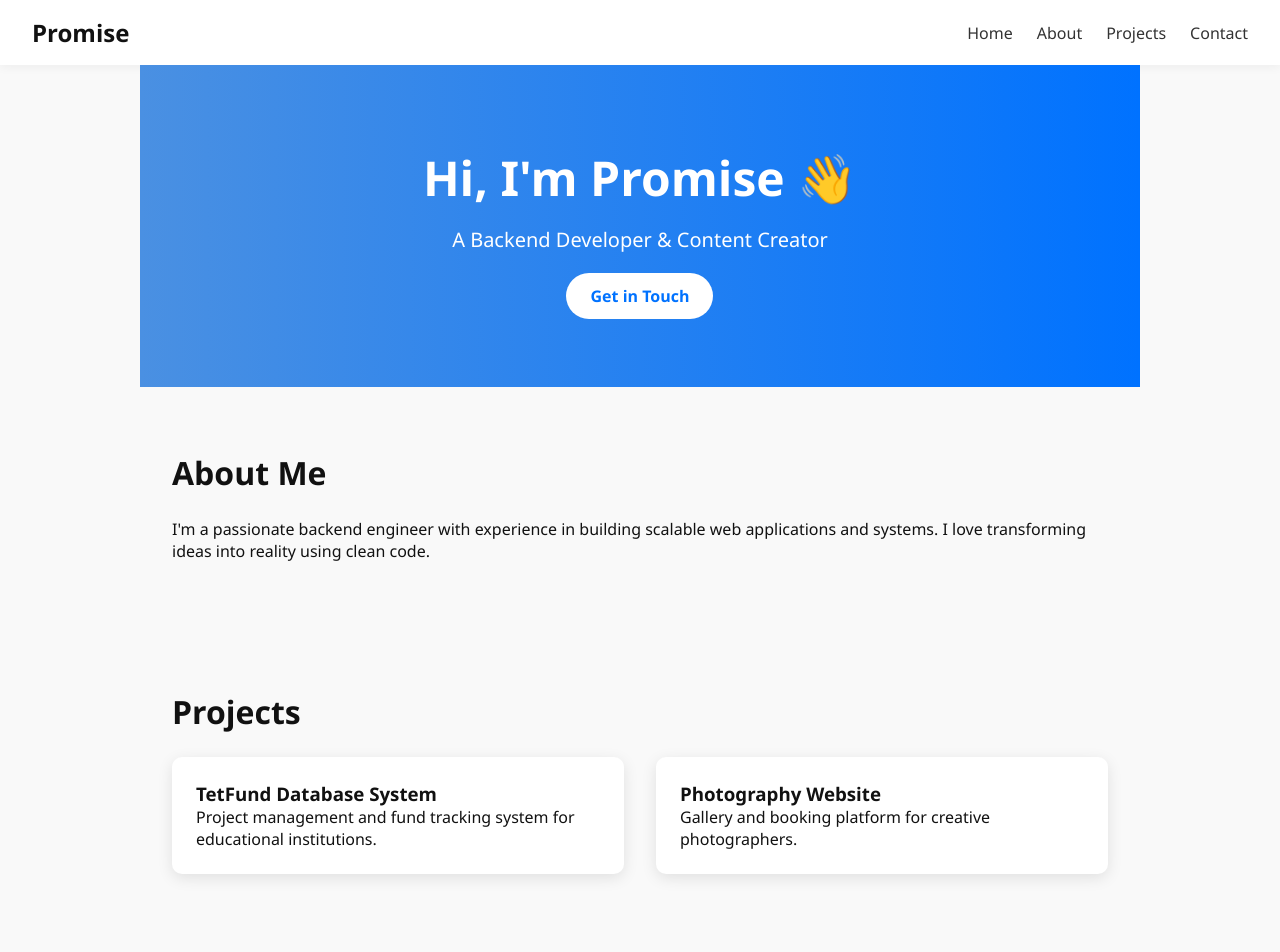
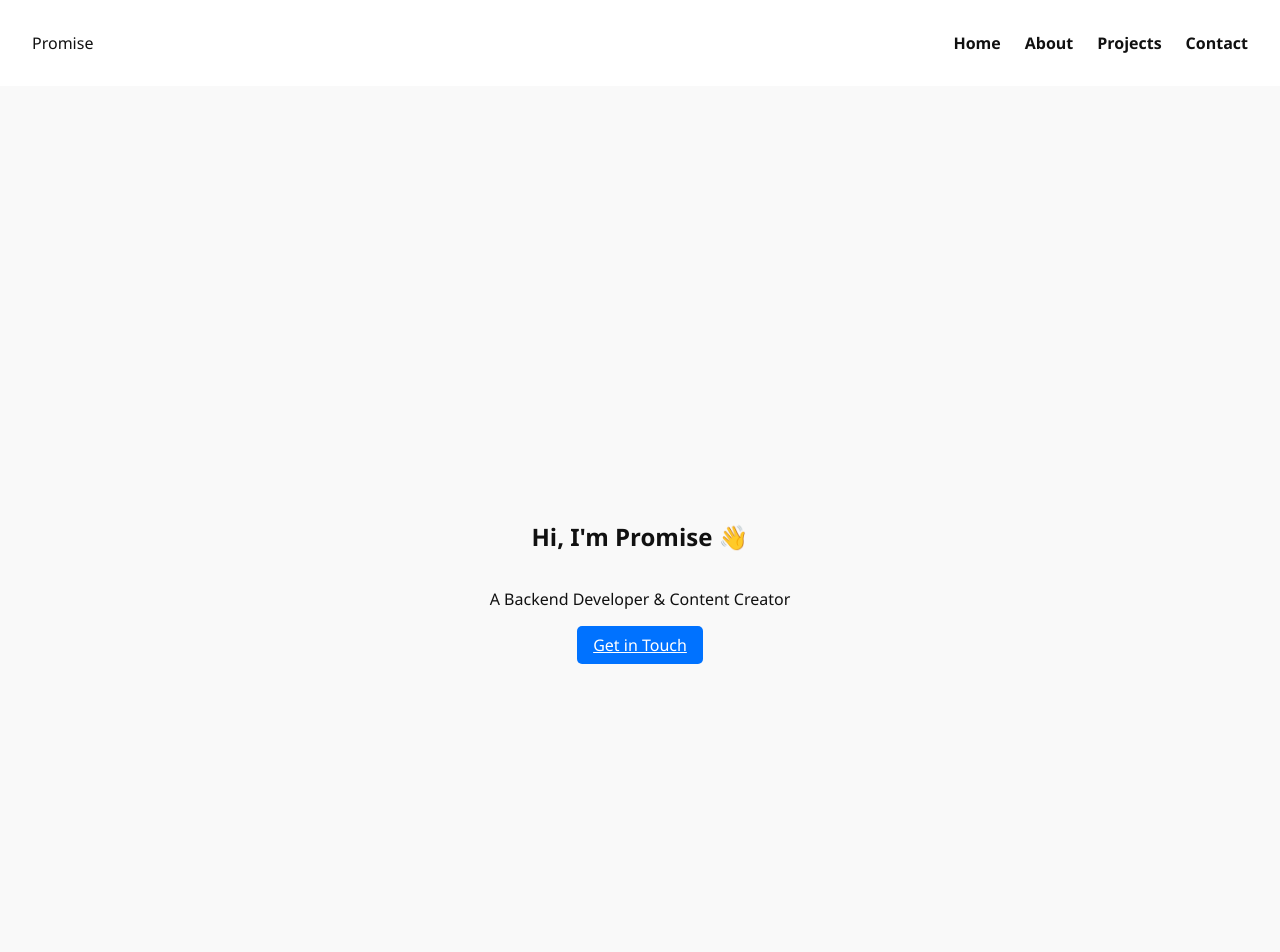
Before and after one commit to PromiseChikwendu/Portfolio, a plain HTML site: page index.html in a window 1280 px wide. Shown: the top 952 px of the page. Drawn offline with Linux system fonts and the light colour scheme.

Commit message:
Update style.css

```diff
--- a/style.css
+++ b/style.css
@@ -1,30 +1,37 @@
-/* Base Reset */
-* {
-  margin: 0;
-  padding: 0;
-  box-sizing: border-box;
+/* style.css */
+
+:root {
+  --bg-color: #f9f9f9;
+  --text-color: #111;
+  --card-bg: #fff;
+  --btn-bg: #0072ff;
+  --btn-text: white;
 }
 
-html, body {
+body {
+  margin: 0;
   font-family: 'Segoe UI', sans-serif;
-  scroll-behavior: smooth;
-  background-color: #f9f9f9;
-  color: #111;
+  background-color: var(--bg-color);
+  color: var(--text-color);
+  transition: background-color 0.3s, color 0.3s;
 }
 
-/* Navbar */
+body.dark {
+  --bg-color: #121212;
+  --text-color: #e0e0e0;
+  --card-bg: #1f1f1f;
+  --btn-bg: #4a90e2;
+}
+
 .navbar {
   display: flex;
   justify-content: space-between;
   align-items: center;
   padding: 1rem 2rem;
-  background-color: white;
-  box-shadow: 0 2px 10px rgba(0,0,0,0.05);
-}
-
-.navbar .logo {
-  font-weight: bold;
-  font-size: 1.5rem;
+  background: var(--card-bg);
+  position: sticky;
+  top: 0;
+  z-index: 1000;
 }
 
 .nav-links {
@@ -33,74 +40,50 @@ html, body {
   gap: 1.5rem;
 }
 
-.nav-links li a {
+.nav-links a {
   text-decoration: none;
-  color: #333;
-  font-weight: 500;
-}
-
-/* Hero Section */
-#hero {
-  display: flex;
-  justify-content: center;
-  align-items: center;
-  padding: 5rem 2rem;
-  background: linear-gradient(to right, #4a90e2, #0072ff);
-  color: white;
-  text-align: center;
-}
-
-.hero-content h1 {
-  font-size: 3rem;
-  margin-bottom: 1rem;
-}
-
-.hero-content p {
-  font-size: 1.25rem;
-  margin-bottom: 2rem;
+  color: var(--text-color);
+  font-weight: bold;
 }
 
 .btn-primary {
-  padding: 0.75rem 1.5rem;
-  background: white;
-  color: #0072ff;
-  text-decoration: none;
-  font-weight: bold;
-  border-radius: 30px;
-  transition: background 0.3s;
+  background: var(--btn-bg);
+  color: var(--btn-text);
+  padding: 0.5rem 1rem;
+  border: none;
+  cursor: pointer;
+  border-radius: 5px;
 }
 
-.btn-primary:hover {
-  background: #e2e2e2;
+.hero-content {
+  height: 100vh;
+  display: flex;
+  flex-direction: column;
+  justify-content: center;
+  align-items: center;
+  text-align: center;
+  padding: 2rem;
 }
 
-/* Sections */
 section {
   padding: 4rem 2rem;
-  max-width: 1000px;
-  margin: auto;
+  max-width: 900px;
+  margin: 0 auto;
 }
 
-h2 {
-  font-size: 2rem;
-  margin-bottom: 1.5rem;
-}
-
-/* Projects */
 .project-list {
   display: grid;
-  grid-template-columns: 1fr 1fr;
-  gap: 2rem;
+  grid-template-columns: repeat(auto-fit, minmax(250px, 1fr));
+  gap: 1.5rem;
 }
 
 .project-card {
-  background: white;
+  background: var(--card-bg);
   padding: 1.5rem;
   border-radius: 10px;
-  box-shadow: 0 4px 15px rgba(0,0,0,0.1);
+  box-shadow: 0 4px 8px rgba(0, 0, 0, 0.1);
 }
 
-/* Contact Form */
 .contact-form {
   display: flex;
   flex-direction: column;
@@ -109,42 +92,29 @@ h2 {
 
 .contact-form input,
 .contact-form textarea {
-  padding: 1rem;
+  padding: 0.75rem;
   border: 1px solid #ccc;
-  border-radius: 8px;
-  font-size: 1rem;
+  border-radius: 5px;
+  background: var(--card-bg);
+  color: var(--text-color);
 }
 
-.contact-form button {
-  padding: 1rem;
-  background: #0072ff;
-  color: white;
-  border: none;
-  font-weight: bold;
-  cursor: pointer;
-  border-radius: 8px;
-}
-
-.contact-form button:hover {
-  background: #005fd2;
-}
-
-/* Footer */
 footer {
   text-align: center;
   padding: 2rem;
-  background: #111;
-  color: white;
-  margin-top: 4rem;
+  background: var(--card-bg);
+  color: var(--text-color);
+  font-size: 0.9rem;
 }
 
-/* Responsive */
-@media (max-width: 768px) {
-  .project-list {
-    grid-template-columns: 1fr;
-  }
+/* Animation */
+.fade-in {
+  opacity: 0;
+  transform: translateY(20px);
+  transition: opacity 0.8s ease-out, transform 0.8s ease-out;
+}
 
-  .hero-content h1 {
-    font-size: 2rem;
-  }
+.fade-in.visible {
+  opacity: 1;
+  transform: translateY(0);
 }
```
